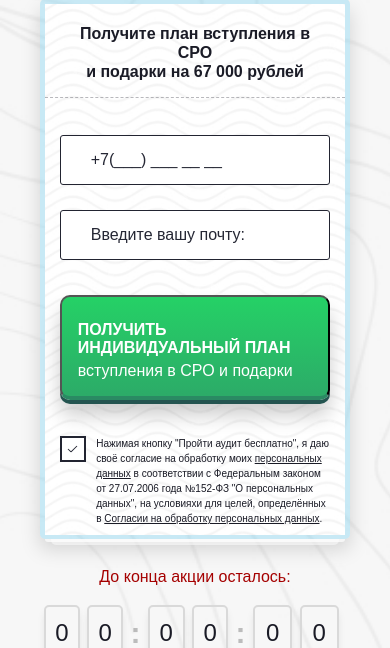
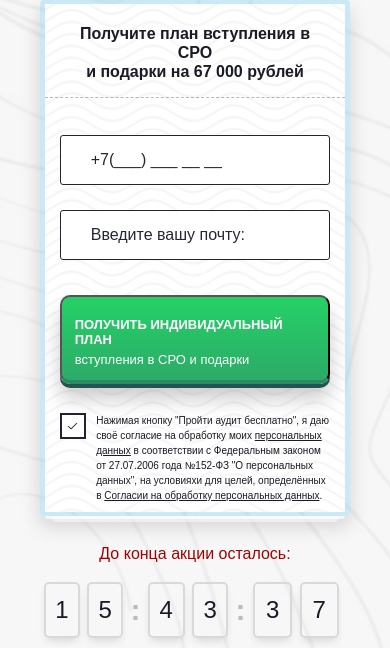
Before and after one commit to gromimol/ncl-html, a PHP site: page / in a window 390 px wide. Shown: the part 4112-4760 px from the top of the page. Run offline with PHP 8.4, Linux system fonts and the light colour scheme; some web fonts are replaced.

Commit message:
правки

```diff
--- a/css/style.css
+++ b/css/style.css
@@ -2723,7 +2723,10 @@ b {
     .webmaster::before {
       left: 50%;
       top: -15px;
-      margin-left: -6px; } }
+      margin-left: -6px; }
+
+  .form-content .btn {
+    font-size: 13px; } }
 /*767*/
 @media (max-width: 480px) {
   .main-screen__features {
--- a/index.html
+++ b/index.html
@@ -503,7 +503,7 @@
 								<div class="timer-container__title">
 									До конца акции осталось:
 								</div>
-								<div class="timer" data-finish="2019-11-17 24:00:00">
+								<div class="timer" data-finish="2019-11-18 24:00:00">
 									<!-- Если надо дни -->
 									<!-- <div class="timer_section">
 										<div class="days_1">0</div>
@@ -1006,6 +1006,12 @@
 
 		<div id="overlay"></div>
 
+		<!-- callback popup -->
+		<div class="popup popup--callback">
+
+		</div>
+		<!-- /.popup popup--callback -->
+
 		<!-- mobile menu -->
 		<div class="mobile-menu">
 			<div class="mobile-menu__top flex flex--center flex--between">
--- a/sass/_media.scss
+++ b/sass/_media.scss
@@ -718,6 +718,9 @@
 			margin-left: -6px;
 		}
 	}
+	.form-content .btn{
+		font-size: 13px;
+	}
 }
 /*767*/
 @media(max-width: 480px){
```
Also changed, not shown: 1 other file.
